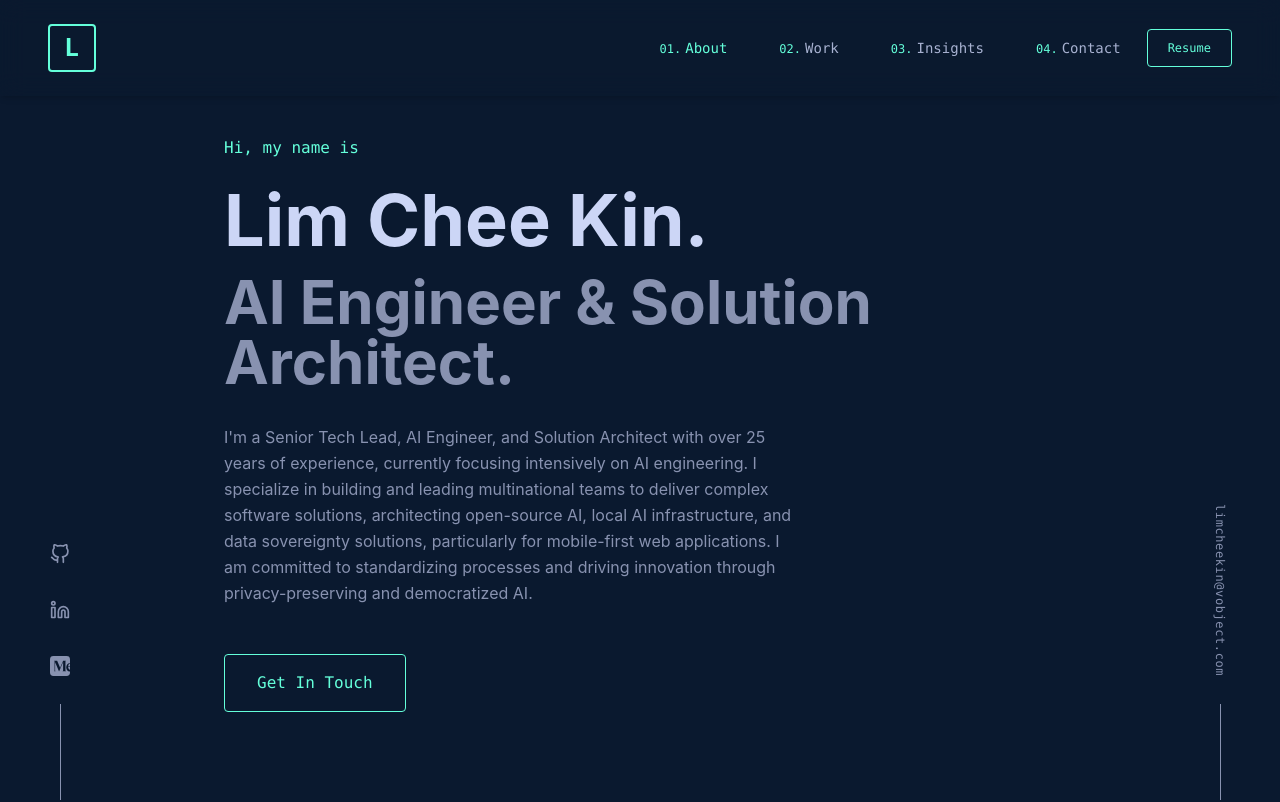
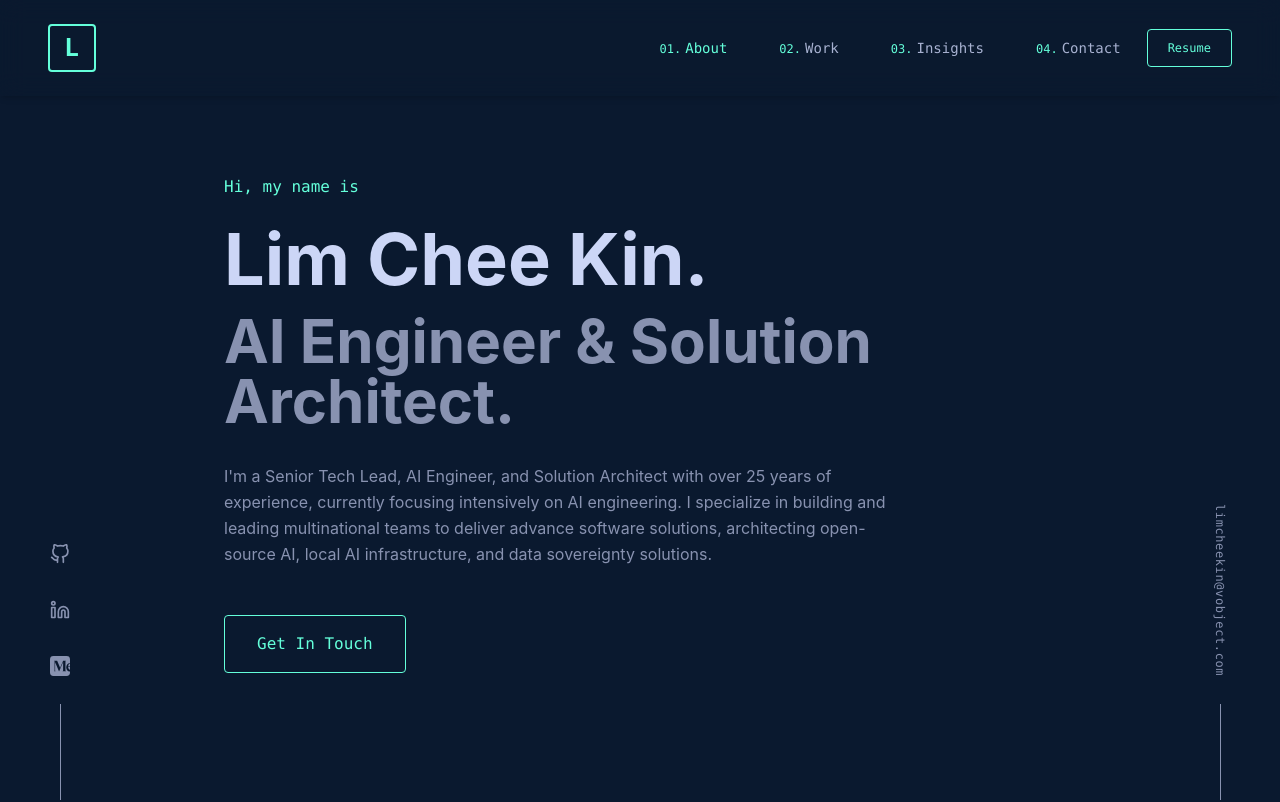
Before and after one commit to limcheekin/portfolio, a React (Vite) app: page / in a window 1280 px wide. Shown: the top 802 px of the page. Built offline with nearby package versions, Linux system fonts and the light colour scheme.

Commit message:
feat: update introduction's text and width

```diff
--- a/components/HomePage.tsx
+++ b/components/HomePage.tsx
@@ -18,7 +18,7 @@ export const HeroSection: React.FC<SectionProps> = ({ id }) => {
         <h2 className="text-3xl sm:text-4xl md:text-5xl lg:text-6xl font-bold text-slate-text mb-6 md:mb-8 animate-fadeInUp" style={{ animationDelay: '300ms' }}>
           {HERO_CONTENT.tagline}
         </h2>
-        <p className="max-w-xl text-slate-text mb-10 md:mb-12 leading-relaxed animate-fadeInUp" style={{ animationDelay: '400ms' }}>
+        <p className="max-w-2xl text-slate-text mb-10 md:mb-12 leading-relaxed animate-fadeInUp" style={{ animationDelay: '400ms' }}>
           {HERO_CONTENT.introduction}
         </p>
         <div className="animate-fadeInUp" style={{ animationDelay: '500ms' }}>
--- a/constants.ts
+++ b/constants.ts
@@ -24,7 +24,7 @@ export const HERO_CONTENT: HeroContent = {
   greeting: "Hi, my name is",
   name: ENGINEER_NAME + ".",
   tagline: "AI Engineer & Solution Architect.",
-  introduction: `I'm a ${ENGINEER_TITLE} with over 25 years of experience, currently focusing intensively on AI engineering. I specialize in building and leading multinational teams to deliver complex software solutions, architecting open-source AI, local AI infrastructure, and data sovereignty solutions, particularly for mobile-first web applications. I am committed to standardizing processes and driving innovation through privacy-preserving and democratized AI.`,
+  introduction: `I'm a ${ENGINEER_TITLE} with over 25 years of experience, currently focusing intensively on AI engineering. I specialize in building and leading multinational teams to deliver advance software solutions, architecting open-source AI, local AI infrastructure, and data sovereignty solutions.`,
   ctaButton: "Get In Touch",
 };
 
```
